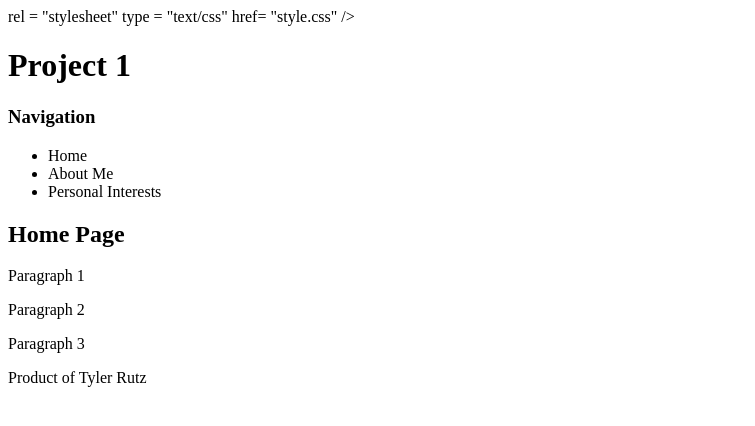
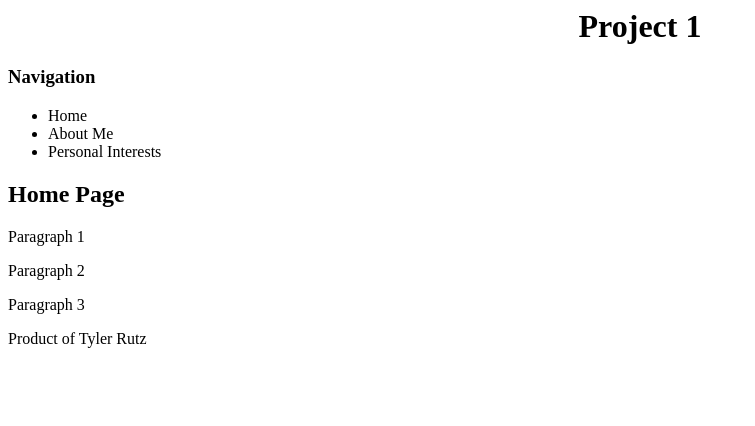
Before and after one commit to tjrutz2987/WebDevProjects, a plain HTML site: page index.html in a window 1280 px wide. Shown: the whole page, without its empty margins (0-755 px from the left). Drawn offline with Linux system fonts and the light colour scheme.

Commit message:
Update index.html

```diff
--- a/index.html
+++ b/index.html
@@ -2,7 +2,7 @@
 
   <head>
     <title> Project 1 Website </title>
-    <link> rel = "stylesheet" type = "text/css" href= "style.css" />
+    <link rel = "stylesheet" type = "text/css" href= "style.css" />
   </head>
 
   <body>
```
